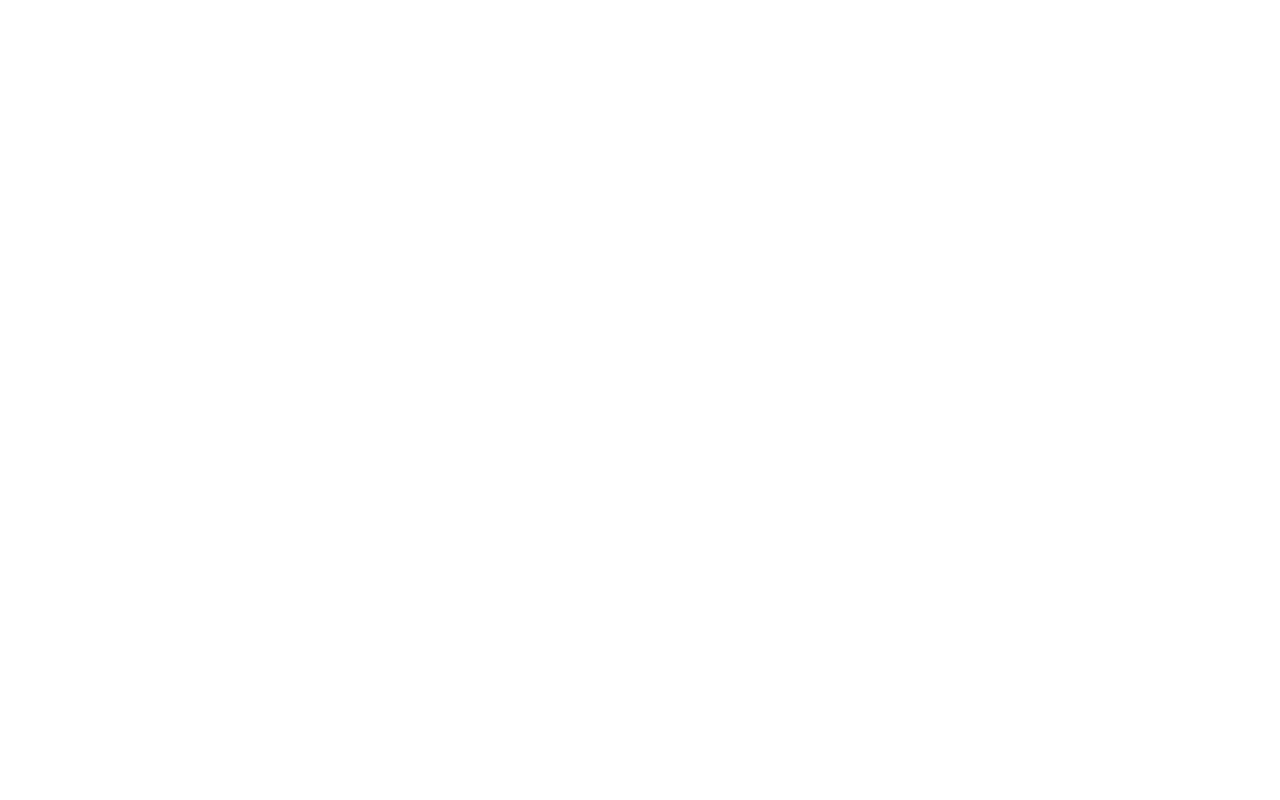
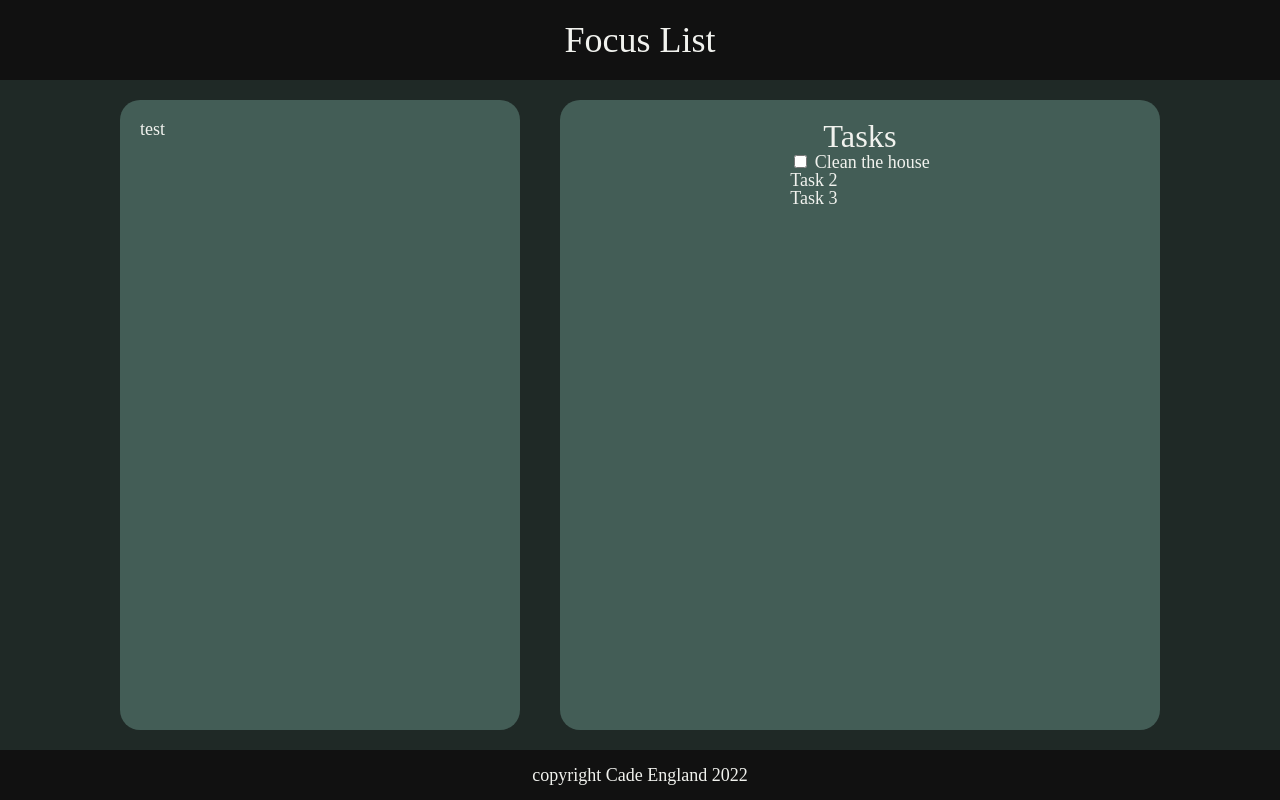
Before and after one commit to cadeja/todo, a website built with webpack: page dist/index.html in a window 1280 px wide. Built offline with Linux system fonts and the light colour scheme.

Commit message:
added basic layout

```diff
--- a/src/css/style.css
+++ b/src/css/style.css
@@ -21,21 +21,87 @@
 /* BASE STYLES
 /*******************************************/
 
-body {
 
+:root {
+  --colordark: #435D56;
+  --colorlight: #F1F2EE;
 }
 
+html {
+  font-size: 18px;
+}
+
+body {
+  background: #1f2926;
+  color: var(--colorlight)
+}
+
+header,
+footer {
+  background-color: #111;
+}
+
+.tasklist,
+.task-config {
+  background-color: var(--colordark);
+  border-radius: 20px;
+}
+
+h1 {
+  font-size: 2em;
+}
+
+h2 {
+  font-size: 1.8em;
+}
 
 /******************************************
 /* LAYOUT
 /*******************************************/
 header {
+  height: 80px;
+}
 
+main {
+  min-height: calc(100vh - 130px);
 }
 
 footer {
+  height: 50px;
+}
 
+main,
+header,
+footer {
+  display: flex;
+  justify-content: center;
 }
+
+header,
+footer {
+  align-items: center;
+}
+
+main > section {
+  margin: 20px;
+  padding: 20px;
+}
+
+.tasklist {
+  width: 600px;
+  display: flex;
+  flex-direction: column;
+}
+
+.tasklist h2,
+.tasklist ul {
+  align-self: center;
+}
+
+.task-config {
+  width: 400px;
+}
+
 
 /******************************************
 /* ADDITIONAL STYLES
```
Also changed, not shown: dist/index.html, dist/main.js.
